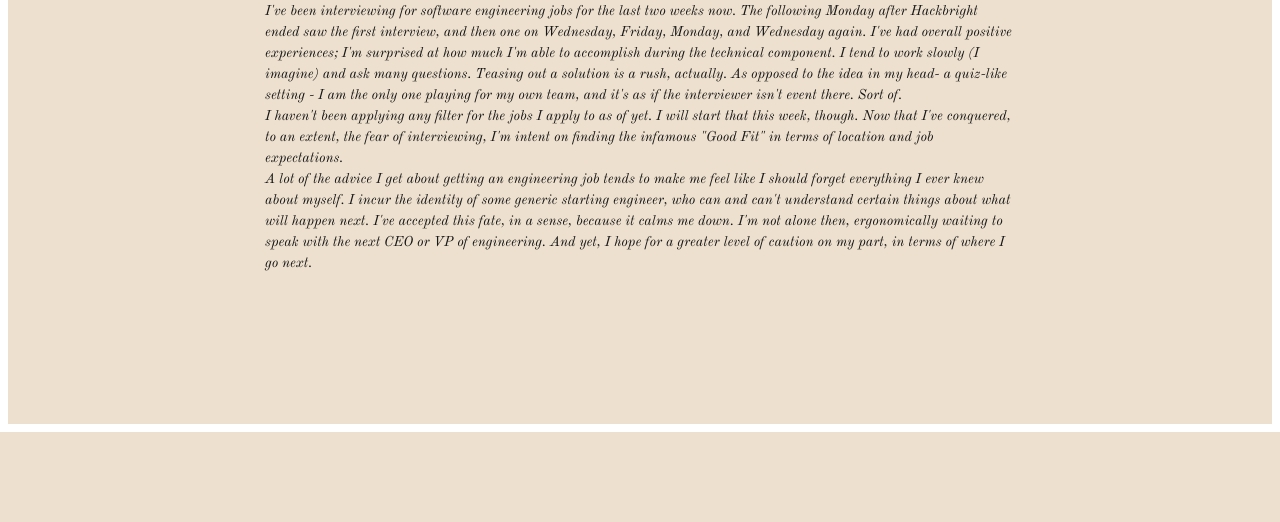
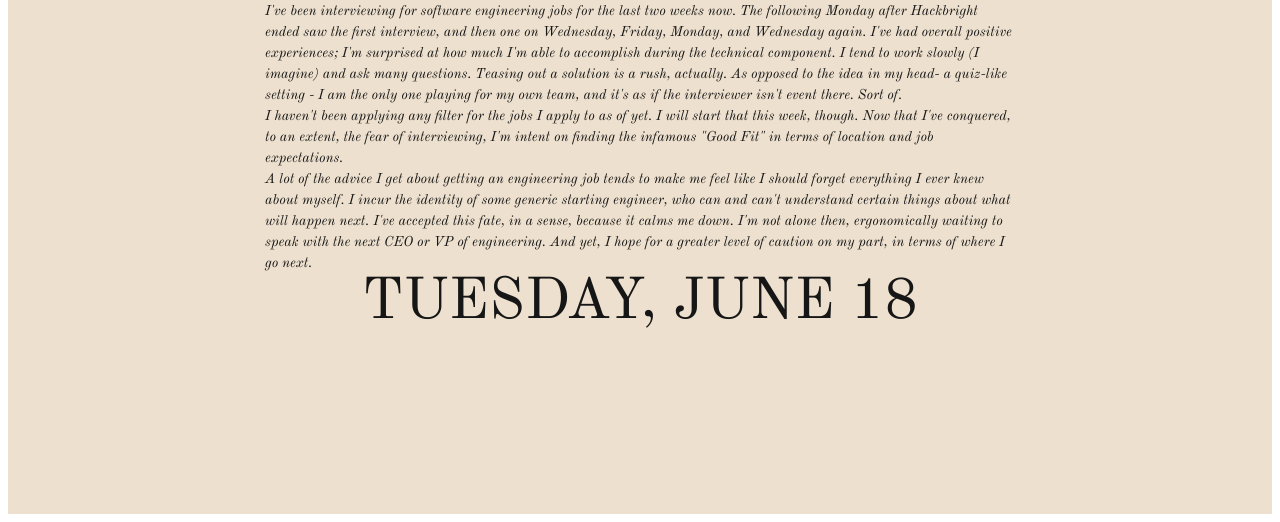
Before and after one commit to mmahnken/megdotcom, a Flask app: page /blog in a window 1280 px wide. Shown: the part 1269-1791 px from the top of the page. Before the commit the page ends 1701 px from the top, so only its background shows below. Run offline with Flask 2, Linux system fonts and the light colour scheme.

Commit message:
new date on blog

```diff
--- a/app/templates/blog.html
+++ b/app/templates/blog.html
@@ -56,4 +56,6 @@
         <h4> I haven't been applying any filter for the jobs I apply to as of yet. I will start that this week, though. Now that I've conquered, to an extent, the fear of interviewing, I'm intent on finding the infamous "Good Fit" in terms of location and job expectations. </h4>
         <h4> A lot of the advice I get about getting an engineering job tends to make me feel like I should forget everything I ever knew about myself. I incur the identity of some generic starting engineer, who can and can't understand certain things about what will happen next. I've accepted this fate, in a sense, because it calms me down. I'm not alone then, ergonomically waiting to speak with the next CEO or VP of engineering. And yet, I hope for a greater level of caution on my part, in terms of where I go next. </h4>
     </section>
+    <h1>Tuesday, June 18</h1>
+    <section class="notcenter">
 </section>
```
Also changed, not shown: 1 other file.
